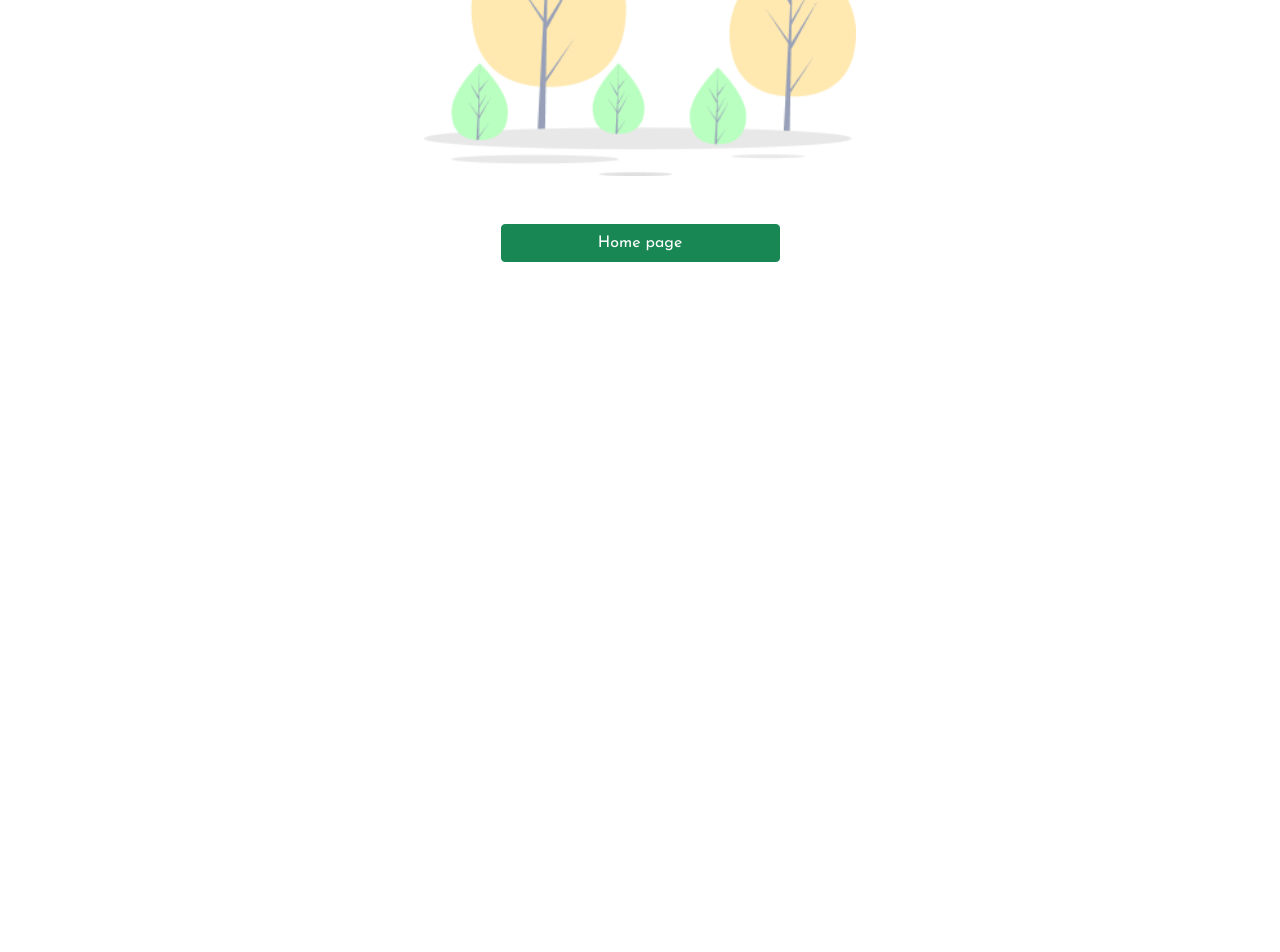
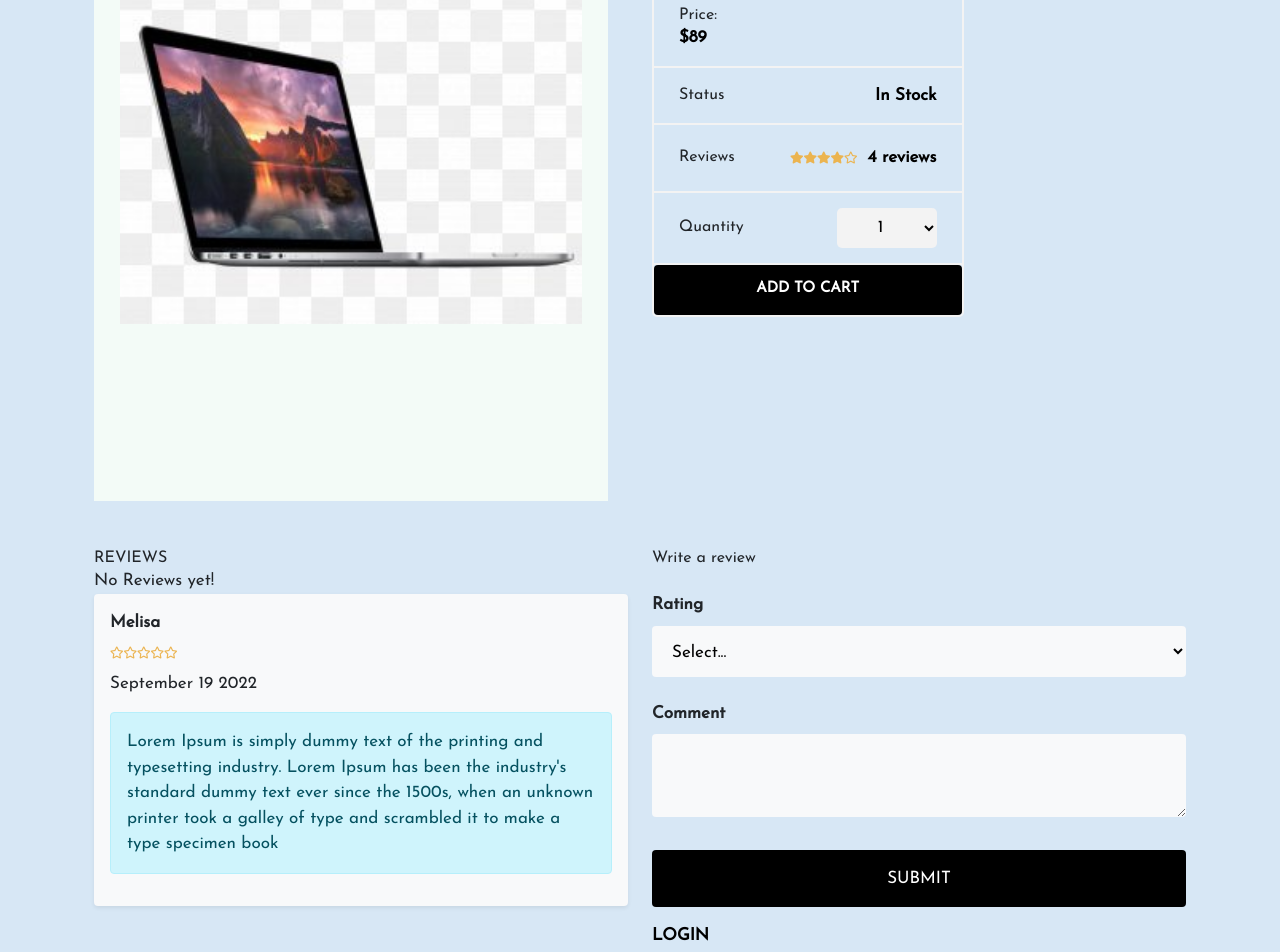
Before and after one commit to swdevmelissa/SHOP, a React (Create React App) app in the folder Frontend/: page /products/1 in a window 1280 px wide. Before the commit this address had no page. Shown: the part 520-1472 px from the top of the page. Before the commit the page ends 830 px from the top, so only its background shows below. Built offline with nearby package versions, Linux system fonts and the light colour scheme.

Commit message:
Product Details Page

```diff
--- a/Frontend/src/App.css
+++ b/Frontend/src/App.css
@@ -7,6 +7,7 @@ body {
   font-size: 17px;
   padding: 0;
   box-sizing: border-box;
+  background-color: #d7e7f5;
 }
 
 a {
@@ -203,6 +204,83 @@ textarea:focus {
 }
 /* END OF SHOP */
 
+/*PRODUCT DETAILS */
+.single-product {
+  margin-top: 50px;
+  margin-bottom: 50px;
+}
+.single-image {
+  background-color: #f3fbf7;
+  margin-right: 20px;
+  height: 700px;
+  display: flex;
+  justify-content: center;
+  align-items: center;
+}
+.single-image img {
+  width: 90%;
+  height: 700px;
+  object-fit: contain;
+}
+.product-name {
+  font-size: 25px;
+  font-weight: 600;
+  line-height: 22px;
+  margin-bottom: 30px;
+}
+
+.display-flex {
+  display: flex;
+}
+.product-info {
+  width: 100%;
+}
+.product-dtl p {
+  line-height: 24px;
+  color: #7a7a7a;
+}
+.product-count {
+  border: 2px solid #f3f3f3;
+  border-radius: 5px;
+  margin-top: 40px;
+}
+.product-count .flex-box {
+  padding: 15px 25px;
+  border-bottom: 2px solid #f3f3f3;
+}
+.product-count .flex-box h6 {
+  font-size: 16px;
+}
+.product-count .flex-box span {
+  font-weight: 600;
+  color: #000000;
+}
+.product-count .flex-box select {
+  background-color: #f3f3f3;
+  width: 100px;
+  height: 40px;
+  text-align: center;
+  border: 0px;
+  border-radius: 5px;
+}
+.round-black-btn {
+  border-radius: 4px;
+  background: #000000;
+  color: #fff;
+  width: 100%;
+  height: 50px;
+  border: 0;
+  text-transform: uppercase;
+  font-weight: bold;
+  font-size: 15px;
+  transition: all 0.5s ease-in-out 0s;
+}
+.round-black-btn:hover,
+.round-black-btn:focus {
+  background: #1cb803;
+}
+
+
 /* GET IN TOUCH SECTION */
 .subscribe-section {
     padding: 10;
@@ -339,8 +417,9 @@ textarea:focus {
 
 /* Pagination */
 .pagination .page-link {
-  padding: 10px 30px;
+  padding: 20px 30px;
   color: black;
+  margin-top: 30px;
 }
 .page-item.active .page-link {
   background-color: black;
@@ -415,13 +494,13 @@ textarea:focus {
   margin-top: 20px;
   text-transform: uppercase;
   font-size: 13px;
-  background-color: #1cb803;
+  background-color: #16099f;
   color: #ffffff;
 }
 /* orders */
 .link {
   color: blue;
-  border-bottom: 1px solid blue;
+  border-bottom: 1px solid rgb(130, 10, 12);
   padding-bottom: 5px;
   font-size: 15px;
 }
@@ -432,16 +511,104 @@ textarea:focus {
   width: 100%;
 }
 
+
+/* CART */
+.cart-item {
+  margin: 40px 0;
+  padding: 20px;
+  background-color: white;
+  box-shadow: 0 12px 20px 1px rgba(64, 64, 64, 0.09);
+  position: relative;
+}
+
+.remove-button {
+  background-color: red;
+  width: 25px;
+  height: 25px;
+  border-radius: 100px;
+  position: absolute;
+  top: -10px;
+  left: -10px;
+  font-size: 12px;
+  color: #ffffff;
+  cursor: pointer;
+}
+.cart-image img {
+  width: 100%;
+  height: 150px;
+  object-fit: contain;
+}
+.cart-text a h4,
+.cart-price h4 {
+  font-size: 17px;
+  font-weight: bold;
+}
+.cart-text p {
+  margin-top: 10px;
+  font-size: 15px;
+  color: #7a7a7a;
+}
+.cart-qty select {
+  width: 100%;
+  font-size: 15px;
+  padding: 15px;
+  border: 1px solid #c5c5c5;
+  border-radius: 5px;
+}
+.cart-qty h6,
+.cart-price h6 {
+  margin-bottom: 15px;
+  color: #8c8c8c;
+  font-size: 13px;
+  text-transform: uppercase;
+}
+.total {
+  margin-top: 50px;
+  margin-bottom: 10px;
+  text-align: end;
+  padding: 0 30px;
+}
+.total .sub {
+  color: #8c8c8c;
+  font-size: 20px;
+  text-transform: uppercase;
+  margin-right: 20px;
+}
+.total .total-price {
+  font-size: 20px;
+  color: #000000;
+  font-weight: bold;
+}
+.cart-buttons {
+  margin: 90px 0;
+}
+.cart-buttons a button,
+.cart-buttons div button {
+  width: 80%;
+  padding: 15px 0;
+  border: 0px;
+  text-transform: uppercase;
+  font-size: 13px;
+  background-color: #1cb803;
+  color: #ffffff;
+}
+.cart-buttons a:nth-child(1) button {
+  background-color: #1d0588;
+}
+
 /* FOOTER */
 .footer {
-  background-color: #ececec;
+  background-color: #0c3b6a
 }
 .card-name {
   width: 4%;
-  margin: 10px;
+  margin: 40px;
 }
 .card-name img {
   width: 100%;
-  height: 50px;
+  height: 90px;
   object-fit: contain;
 }
+.name {
+  color: white;
+}
--- a/Frontend/src/App.js
+++ b/Frontend/src/App.js
@@ -6,6 +6,7 @@ import HomePage from "./screens/HomePage";
 import Register from "./screens/Register";
 import ProfilePage from "./screens/ProfilePage";
 import CartPage from "./screens/CartPage";
+import ProductDetailPage from "./screens/ProductDetailPage";
 import NotFoundPage from './screens/NotFoundPage';
 import Login from './screens/Login';
 
@@ -14,6 +15,7 @@ const App = () => {
    <Router>
      <Switch>
         <Route path='/' component={HomePage} exact />
+        <Route path='/products/:id' component={ProductDetailPage} />
         <Route path="/login" component={Login} />
         <Route path="/register" component={Register} />
         <Route path='/profile' component={ProfilePage} />
--- a/Frontend/src/components/Footer.js
+++ b/Frontend/src/components/Footer.js
@@ -28,6 +28,9 @@ const Footer = () => {
           </div>
 
         </div>
+        <div className="justify-content-center d-flex">
+          <p className="name">Copyright &copy; YourShop</p>
+        </div>
       </div>
     );
   };
--- a/Frontend/src/components/homeComponents/ProductSection.js
+++ b/Frontend/src/components/homeComponents/ProductSection.js
@@ -1,16 +1,20 @@
 import products from "../../dumpData/Products";
 import { Link } from "react-router-dom";
 import Rating from "./Rating";
+import Pagination from "./Pagination";
 
 const ProductSection = () => {
   return (
     <div className="container">
-      <div className="section col-md-3">
+      <div className="section ">
         <div className="row">
           <div className="col-lg-12 col-md-12 article">
             <div className="shopcontainer row">
               {products.map((product) => (
-                <div>
+                <div
+                className="shop col-lg-4 col-md-2 col-sm-6"
+                key={product.id}
+                >
                   <div className="border-product">
                     <Link to={`products/${[product.id]}`}>
                       <div className="shopBack">
@@ -33,6 +37,8 @@ const ProductSection = () => {
                   </div>
                 </div>
               ))}
+
+              <Pagination />
             </div>
           </div>
         </div>
--- a/Frontend/src/responsive.css
+++ b/Frontend/src/responsive.css
@@ -1,4 +1,4 @@
-@media (max-width: 991px) {
+@media (max-width: 991.98px) {
     .display-none {
       display: none !important;
     }
@@ -18,6 +18,9 @@
     }
     .input-group {
       height: 30px;
+    }
+    .author-card-avatar img {
+      margin-top: -20%;
     }
 }
 
@@ -70,9 +73,20 @@
         .author-card-avatar {
           display: none;
         }
+        .cart-buttons {
+          margin: 40px 0;
+        }
+        .cart-buttons a button,
+        .cart-buttons .d-flex button {
+          width: 100%;
+        }
+        .total .sub,
+        .total .total-price {
+          font-size: 16px;
+        }
     }
 
-    @media (max-width: 575px) {
+    @media (max-width: 575.98px) {
         .subscribe-head .form-section input[type="email"] {
           width: 100%;
         }
--- a/Frontend/src/screens/CartPage.js
+++ b/Frontend/src/screens/CartPage.js
@@ -11,11 +11,11 @@ const CartPage = () => {
         </div>
         {/*cart items */}
         <div className="cart-item row">
-          <div className="remoce-button d-flex justify-content-center align-items-center">
+          <div className="remove-button d-flex justify-content-center align-items-center">
             <i className="fas fa-times"></i>
           </div>
-          <div>
-            <img src="./images/appleWatch.jpg" alt="appleWatch" />
+          <div className="cart-image col-md-3">
+            <img src="/images/productsImg/appleWatch.jpg" alt="appleWatch" />
           </div>
           <div className="cart-text col-md-5 d-flex align-items-center">
             <Link to="#">
@@ -38,9 +38,9 @@ const CartPage = () => {
         </div>
         {/*cart items end */}
 
-        <div>
-          <span>Total:</span>
-          <span>$670</span>
+        <div className="total">
+          <span className="sub">Total:</span>
+          <span className="total-price">$670</span>
         </div>
         <hr />
         <div className="cart-buttons align-items-center d-flex row">
--- a/Frontend/src/screens/Login.js
+++ b/Frontend/src/screens/Login.js
@@ -5,17 +5,15 @@ const Login = () => {
   return (
     <>
       <Header />
-      <div>
-        <form>
+      <div className="container flex-column d-flex justify-content-center align-items-center login-center">
+        <form className="login col-md-8 col-lg-4 col-11">
           <input type="email" placeholder="Email" />
           <input type="password" placeholder="Password" />
           <button type="submit">Login</button>
 
-          <div> New costumer?
-            <p>
+          <p>
             <Link to={"/register"}> Create Account</Link>
-            </p>
-          </div>
+          </p>
         </form>
       </div>
     </>
--- /dev/null
+++ b/Frontend/src/screens/ProductDetailPage.js
@@ -0,0 +1,128 @@
+import Rating from "../components/homeComponents/Rating";
+import Header from "../components/Header";
+import products from "../dumpData/Products";
+import { useParams } from "react-router-dom";
+import { Link } from "react-router-dom";
+
+const ProductDetailPage = () => {
+  const { id } = useParams();
+
+  const product = products.find((p) => p.id === id);
+
+  return (
+    <>
+      <Header />
+      <div className="container single-product">
+        <div className="row">
+          <div className="col-md-6">
+            <div className="single-image">
+              <img src={product.image} alt={product.name} />
+            </div>
+          </div>
+          <div className="col-md-6">
+            <div className="product-dtl">
+              <div className="product-info">
+                <div className="product-name">{product.name}</div>
+              </div>
+              <p>{product.description}</p>
+
+              <div className="product-count col-lg-7">
+                <div className="flex-box align-items-center justify-content-between">
+                  <h6>Price:</h6>
+                  <span>${product.price}</span>
+                </div>
+                <div className="d-flex justify-content-between align-items-center flex-box">
+                  <h6>Status</h6>
+                  {product.countInStock > 0 ? (
+                    <span>In Stock</span>
+                  ) : (
+                    <span>Out of Stock</span>
+                  )}
+                </div>
+                <div className="d-flex justify-content-between align-items-center flex-box">
+                  <h6>Reviews</h6>
+                  <Rating
+                    value={product.rating}
+                    text={`${product.numReviews} reviews`}
+                  />
+                </div>
+                {product.countInStock > 0 ? (
+                  <>
+                    <div className="d-flex justify-content-between align-items-center flex-box">
+                      <h6>Quantity</h6>
+                      <select>
+                        {[...Array(product.countInStock).keys()].map((x) => (
+                          <option key={x + 1} value={x + 1}>
+                            {x + 1}
+                          </option>
+                        ))}
+                      </select>
+                    </div>
+                    <button className="round-black-btn"> Add To Cart</button>
+                  </>
+                ) : null}
+              </div>
+            </div>
+          </div>
+        </div>
+
+        {/* Rating section*/}
+        <div className="row my-5">
+          <div className="col-md-6">
+            <h6>REVIEWS</h6>
+            <span variant={"alert-info mt-3"}>No Reviews yet!</span>
+            <div className="mb-5 bg-light p-3 shadow-sm rounded mb-md-3">
+              <strong>Melisa</strong>
+              <Rating />
+              <span>September 19 2022</span>
+              <div className="alert alert-info mt-3">
+                Lorem Ipsum is simply dummy text of the printing and typesetting
+                industry. Lorem Ipsum has been the industry's standard dummy
+                text ever since the 1500s, when an unknown printer took a galley
+                of type and scrambled it to make a type specimen book
+              </div>
+            </div>
+          </div>
+          <div className="col-md-6">
+            <h6>Write a review</h6>
+            <div className="my-4"></div>
+
+            <form>
+            <div className="my-4">
+                <strong>Rating</strong>
+                <select className="col-12 bg-light p-3 mt-2 border-0 rounded">
+                  <option value="">Select...</option>
+                  <option value="1">1 - Poor</option>
+                  <option value="2">2 - Fair</option>
+                  <option value="3">3 - Good</option>
+                  <option value="4">4 - Very Good</option>
+                  <option value="5">5 - Excellent</option>
+                </select>
+              </div>
+              <div className="my-4">
+                <strong>Comment</strong>
+                <textarea
+                  row="3"
+                  className="col-12 bg-light p-3 mt-2 border-0 rounded"
+                ></textarea>
+              </div>
+              <div className="my-3">
+                <button className="col-12 bg-black border-0 p-3 rounded text-white">
+                  SUBMIT
+                </button>
+              </div>
+            </form>
+            <div className="my-3">
+                <Link to="/login">
+                    <strong>LOGIN</strong>
+                </Link>
+
+            </div>
+          </div>
+        </div>
+      </div>
+    </>
+  );
+};
+
+export default ProductDetailPage;
--- a/Frontend/src/screens/Register.js
+++ b/Frontend/src/screens/Register.js
@@ -5,8 +5,8 @@ const Register = () => {
   return (
     <>
       <Header />
-      <div>
-        <form>
+      <div className="container d-flex flex-column justify-content-center align-items-center login-center">
+        <form className="login col-md-8 col-lg-4 col-11">
           <input type="email" placeholder="Email" />
           <input type="text" placeholder="Username" />
           <input type="password" placeholder="Password"/>
@@ -14,7 +14,7 @@ const Register = () => {
           <button type="submit"> Register</button>
           <p>
             <Link to={"/login"} >
-             I Have an account <strong>Login</strong>
+             I Have an account <strong>LOGIN</strong>
             </Link>
           </p>
         </form>
```
